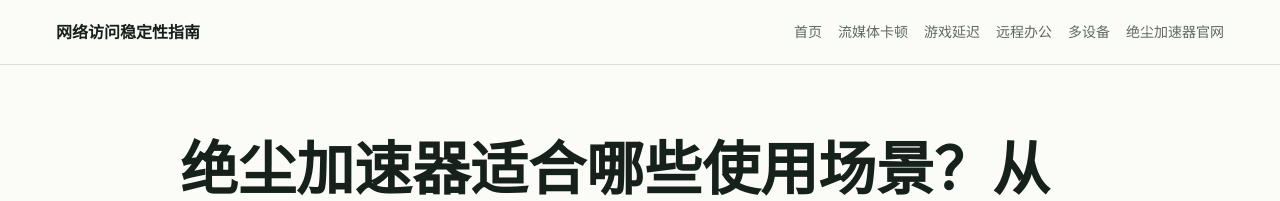
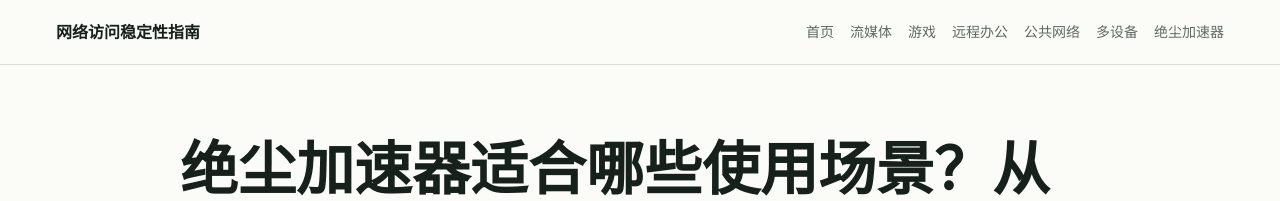
Before and after one commit to ximenshu/juechen-vpn-guide, a Jekyll site: the page review/juechen-accelerator-scenarios/index.html, which Jekyll copies as it is, in a window 1280 px wide. Shown: the top 201 px of the page. Built offline with Jekyll 4.4.1, drawn with Linux system fonts in a browser that asks for light colours.

Commit message:
Update Juechen scenarios page navigation

```diff
--- a/review/juechen-accelerator-scenarios/index.html
+++ b/review/juechen-accelerator-scenarios/index.html
@@ -13,11 +13,12 @@
     <a class="brand" href="/juechen-vpn-guide/">网络访问稳定性指南</a>
     <nav aria-label="主导航">
       <a href="/juechen-vpn-guide/">首页</a>
-      <a href="/juechen-vpn-guide/guide/streaming-buffering-fix/">流媒体卡顿</a>
-      <a href="/juechen-vpn-guide/guide/game-latency-guide/">游戏延迟</a>
+      <a href="/juechen-vpn-guide/guide/streaming-buffering-fix/">流媒体</a>
+      <a href="/juechen-vpn-guide/guide/game-latency-guide/">游戏</a>
       <a href="/juechen-vpn-guide/guide/remote-work-network/">远程办公</a>
+      <a href="/juechen-vpn-guide/guide/public-wifi-safety/">公共网络</a>
       <a href="/juechen-vpn-guide/guide/multi-device-network-tool/">多设备</a>
-      <a href="https://www.juechenjsq.com/">绝尘加速器官网</a>
+      <a href="/juechen-vpn-guide/review/juechen-accelerator-scenarios/">绝尘加速器</a>
     </nav>
   </header>
 
```
